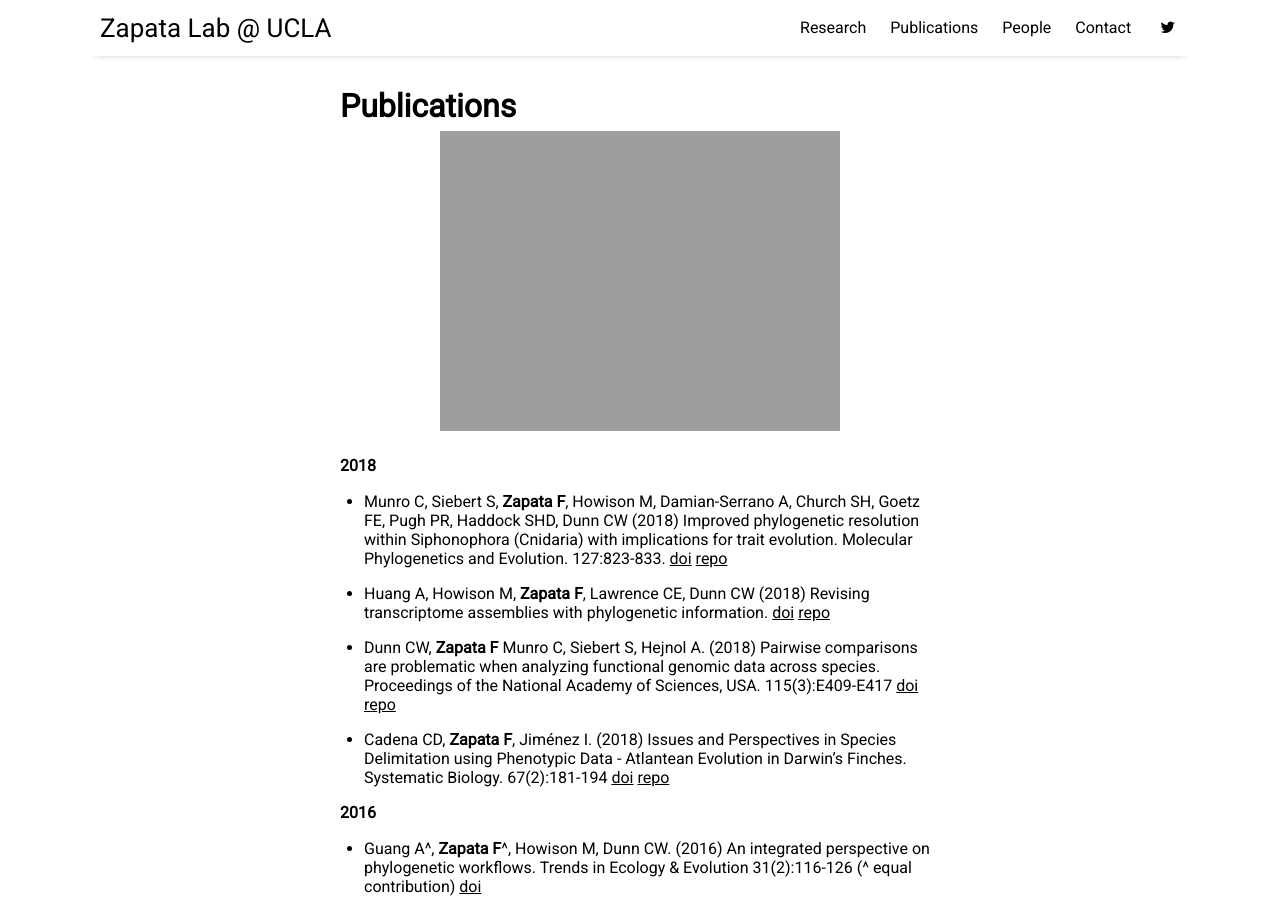
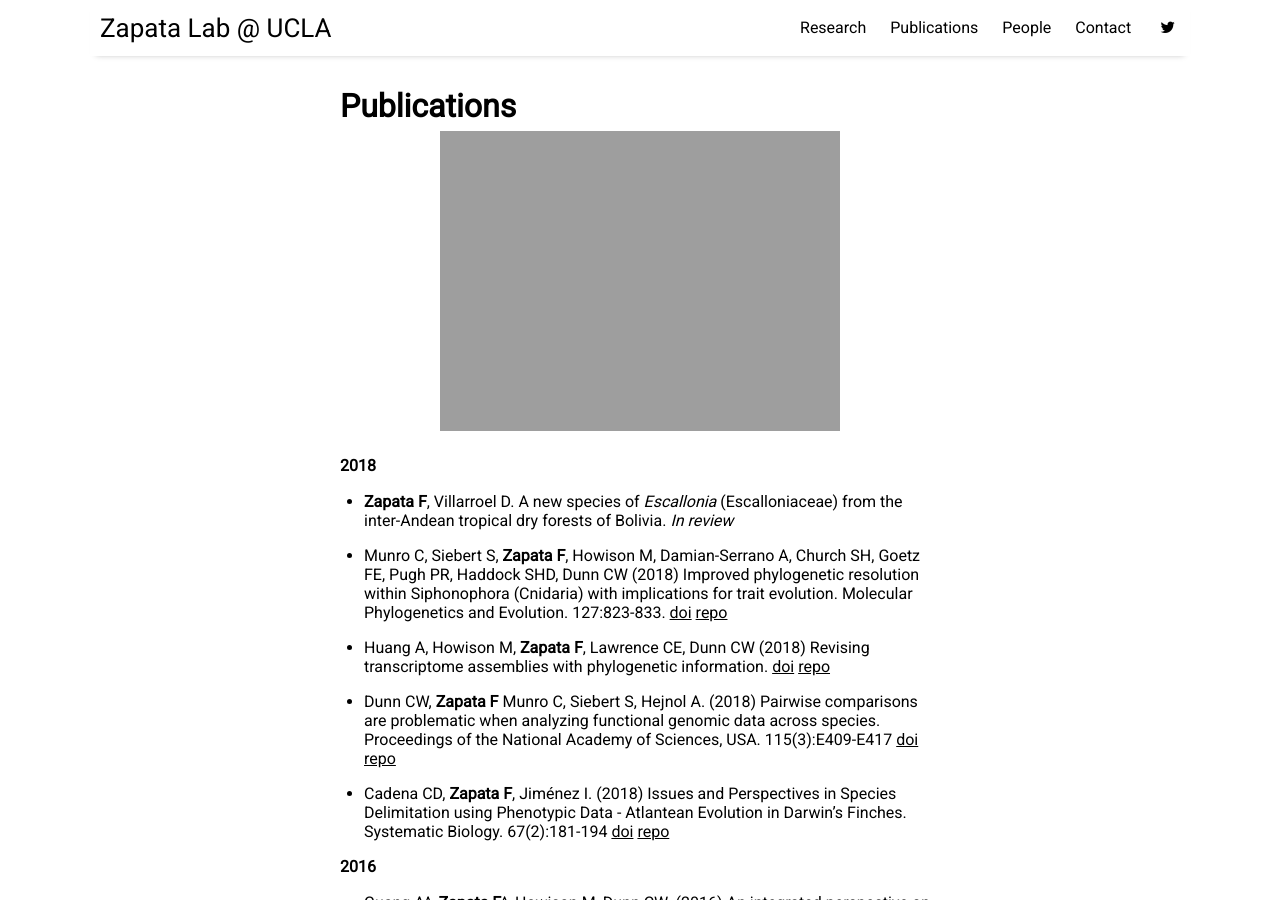
Before and after one commit to zapataf/zapataf.github.io, a Jekyll site: the page built from _posts/2018-01-03-publications.md, in a window 1280 px wide and 900 px high. Built offline with Jekyll 4.4.1, drawn with Linux system fonts in a browser that asks for light colours; nearby versions of some CDN libraries; comment, search, counter and statistics services are not loaded.

Commit message:
Adds paper in rev

```diff
--- a/_posts/2018-01-03-publications.md
+++ b/_posts/2018-01-03-publications.md
@@ -8,6 +8,7 @@ image: paramo.jpg
 ---
 
 #### 2018
+* **Zapata F**, Villarroel D. A new species of *Escallonia* (Escalloniaceae) from the inter-Andean tropical dry forests of Bolivia. *In review*
 * Munro C, Siebert S, **Zapata F**, Howison M, Damian-Serrano A, Church SH, Goetz FE, Pugh PR, Haddock SHD, Dunn CW (2018) Improved phylogenetic resolution within Siphonophora (Cnidaria) with implications for trait evolution. Molecular Phylogenetics and Evolution. 127:823-833. [doi](https://doi.org/10.1016/j.ympev.2018.06.030) [repo](https://github.com/caseywdunn/siphonophore_phylogeny_2017)
 * Huang A, Howison M, **Zapata F**, Lawrence CE, Dunn CW (2018) Revising transcriptome assemblies with phylogenetic information. [doi](https://www.biorxiv.org/content/early/2017/10/12/202416) [repo](https://github.com/caseywdunn/ms_treeinform)
 * Dunn CW, **Zapata F** Munro C, Siebert S, Hejnol A. (2018) Pairwise comparisons are problematic when analyzing functional genomic data across species. Proceedings of the National Academy of Sciences, USA. 115(3):E409-E417 [doi](http://dx.doi.org/10.1073/pnas.1707515115) [repo](https://github.com/caseywdunn/comparative_expression_2017)
```
